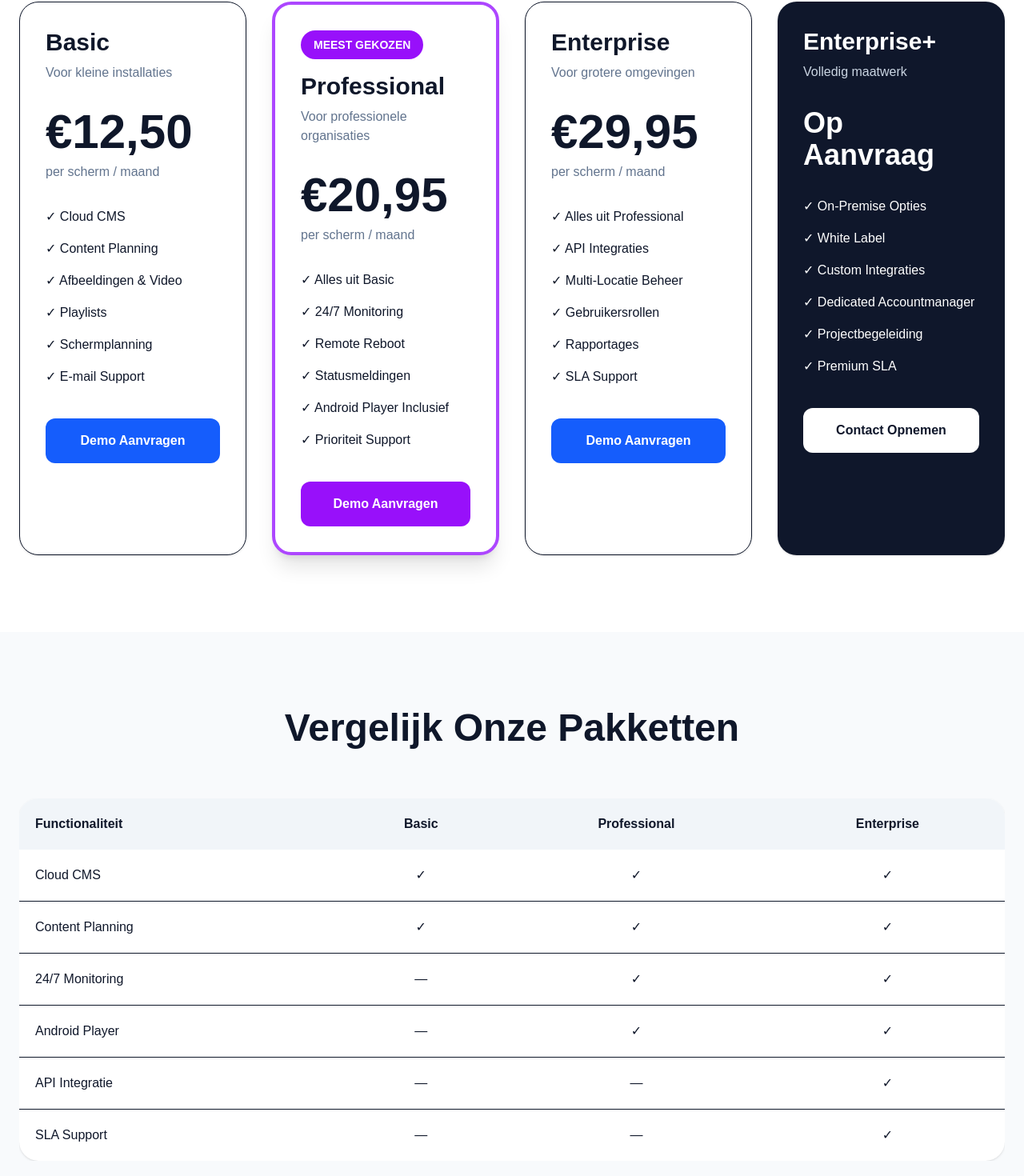
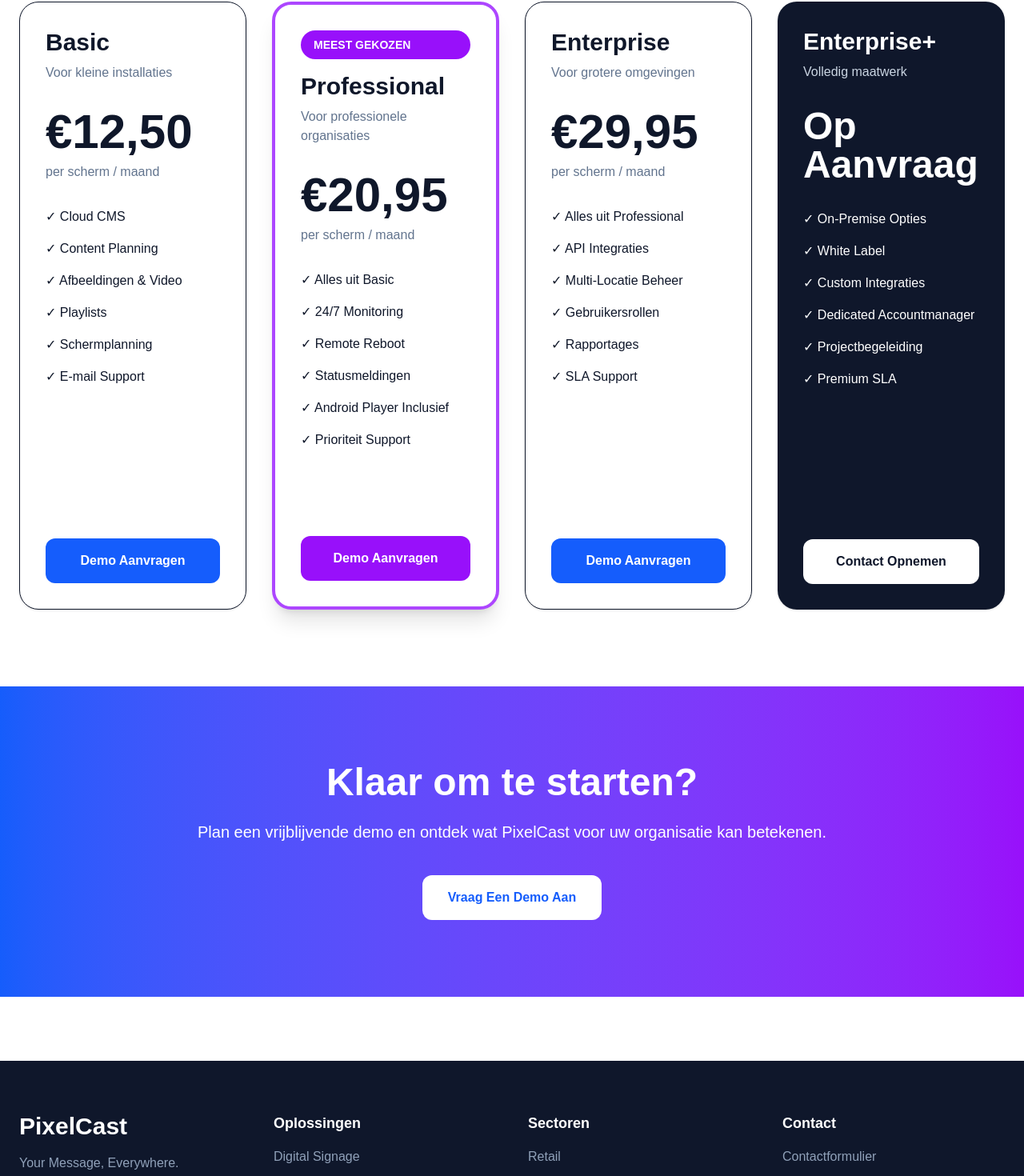
Before and after one commit to do708/pixelcast, a Next.js app: page /pricing in a window 1280 px wide. Shown: the part 634-2104 px from the top of the page at 80% size. Built offline with nearby package versions, Linux system fonts and the light colour scheme.

Commit message:
Improved navbar UX5

```diff
--- a/app/pricing/page.tsx
+++ b/app/pricing/page.tsx
@@ -31,7 +31,7 @@ export default function PricingPage() {
 
             {/* BASIC */}
 
-            <div className="bg-white border rounded-3xl p-8 shadow-sm">
+            <div className="bg-white border rounded-3xl p-8 shadow-sm flex flex-col min-h-[760px]">
 
               <h3 className="text-3xl font-bold">
                 Basic
@@ -53,7 +53,7 @@ export default function PricingPage() {
 
               </div>
 
-              <ul className="mt-8 space-y-4">
+              <ul className="mt-8 space-y-4 flex-grow">
 
                 <li>✓ Cloud CMS</li>
                 <li>✓ Content Planning</li>
@@ -66,7 +66,7 @@ export default function PricingPage() {
 
               <a
                 href="/contact"
-                className="block mt-10 text-center bg-blue-600 text-white py-4 rounded-xl font-semibold"
+                className="mt-auto text-center bg-blue-600 hover:bg-blue-700 text-white py-4 rounded-xl font-semibold transition"
               >
                 Demo Aanvragen
               </a>
@@ -75,7 +75,7 @@ export default function PricingPage() {
 
             {/* PROFESSIONAL */}
 
-            <div className="bg-white border-4 border-purple-500 rounded-3xl p-8 shadow-xl">
+            <div className="bg-white border-4 border-purple-500 rounded-3xl p-8 shadow-xl flex flex-col min-h-[760px]">
 
               <div className="inline-block bg-purple-600 text-white px-4 py-2 rounded-full text-sm font-semibold mb-4">
                 MEEST GEKOZEN
@@ -101,7 +101,7 @@ export default function PricingPage() {
 
               </div>
 
-              <ul className="mt-8 space-y-4">
+              <ul className="mt-8 space-y-4 flex-grow">
 
                 <li>✓ Alles uit Basic</li>
                 <li>✓ 24/7 Monitoring</li>
@@ -114,7 +114,7 @@ export default function PricingPage() {
 
               <a
                 href="/contact"
-                className="block mt-10 text-center bg-purple-600 text-white py-4 rounded-xl font-semibold"
+                className="mt-auto text-center bg-purple-600 hover:bg-purple-700 text-white py-4 rounded-xl font-semibold transition"
               >
                 Demo Aanvragen
               </a>
@@ -123,7 +123,7 @@ export default function PricingPage() {
 
             {/* ENTERPRISE */}
 
-            <div className="bg-white border rounded-3xl p-8 shadow-sm">
+            <div className="bg-white border rounded-3xl p-8 shadow-sm flex flex-col min-h-[760px]">
 
               <h3 className="text-3xl font-bold">
                 Enterprise
@@ -145,7 +145,7 @@ export default function PricingPage() {
 
               </div>
 
-              <ul className="mt-8 space-y-4">
+              <ul className="mt-8 space-y-4 flex-grow">
 
                 <li>✓ Alles uit Professional</li>
                 <li>✓ API Integraties</li>
@@ -158,7 +158,7 @@ export default function PricingPage() {
 
               <a
                 href="/contact"
-                className="block mt-10 text-center bg-blue-600 text-white py-4 rounded-xl font-semibold"
+                className="mt-auto text-center bg-blue-600 hover:bg-blue-700 text-white py-4 rounded-xl font-semibold transition"
               >
                 Demo Aanvragen
               </a>
@@ -167,7 +167,7 @@ export default function PricingPage() {
 
             {/* ENTERPRISE+ */}
 
-            <div className="bg-slate-900 text-white rounded-3xl p-8 shadow-sm">
+            <div className="bg-slate-900 text-white rounded-3xl p-8 shadow-sm flex flex-col min-h-[760px]">
 
               <h3 className="text-3xl font-bold">
                 Enterprise+
@@ -179,13 +179,13 @@ export default function PricingPage() {
 
               <div className="mt-8">
 
-                <span className="text-4xl font-bold">
+                <span className="text-5xl font-bold">
                   Op Aanvraag
                 </span>
 
               </div>
 
-              <ul className="mt-8 space-y-4">
+              <ul className="mt-8 space-y-4 flex-grow">
 
                 <li>✓ On-Premise Opties</li>
                 <li>✓ White Label</li>
@@ -198,7 +198,7 @@ export default function PricingPage() {
 
               <a
                 href="/contact"
-                className="block mt-10 text-center bg-white text-slate-900 py-4 rounded-xl font-semibold"
+                className="mt-auto text-center bg-white text-slate-900 py-4 rounded-xl font-semibold hover:bg-slate-100 transition"
               >
                 Contact Opnemen
               </a>
@@ -211,93 +211,26 @@ export default function PricingPage() {
 
       </section>
 
-      {/* VERGELIJKING */}
+      {/* CTA */}
 
-      <section className="bg-slate-50 py-24">
+      <section className="bg-gradient-to-r from-blue-600 to-purple-600 py-24 text-white">
 
-        <div className="max-w-7xl mx-auto px-6">
+        <div className="max-w-4xl mx-auto text-center px-6">
 
-          <h2 className="text-5xl font-bold text-center mb-16">
-            Vergelijk Onze Pakketten
+          <h2 className="text-5xl font-bold">
+            Klaar om te starten?
           </h2>
 
-          <div className="overflow-x-auto">
+          <p className="text-xl mt-6">
+            Plan een vrijblijvende demo en ontdek wat PixelCast voor uw organisatie kan betekenen.
+          </p>
 
-            <table className="w-full bg-white rounded-3xl overflow-hidden shadow">
-
-              <thead className="bg-slate-100">
-
-                <tr>
-
-                  <th className="p-5 text-left">
-                    Functionaliteit
-                  </th>
-
-                  <th className="p-5">
-                    Basic
-                  </th>
-
-                  <th className="p-5">
-                    Professional
-                  </th>
-
-                  <th className="p-5">
-                    Enterprise
-                  </th>
-
-                </tr>
-
-              </thead>
-
-              <tbody>
-
-                <tr className="border-b">
-                  <td className="p-5">Cloud CMS</td>
-                  <td className="text-center">✓</td>
-                  <td className="text-center">✓</td>
-                  <td className="text-center">✓</td>
-                </tr>
-
-                <tr className="border-b">
-                  <td className="p-5">Content Planning</td>
-                  <td className="text-center">✓</td>
-                  <td className="text-center">✓</td>
-                  <td className="text-center">✓</td>
-                </tr>
-
-                <tr className="border-b">
-                  <td className="p-5">24/7 Monitoring</td>
-                  <td className="text-center">—</td>
-                  <td className="text-center">✓</td>
-                  <td className="text-center">✓</td>
-                </tr>
-
-                <tr className="border-b">
-                  <td className="p-5">Android Player</td>
-                  <td className="text-center">—</td>
-                  <td className="text-center">✓</td>
-                  <td className="text-center">✓</td>
-                </tr>
-
-                <tr className="border-b">
-                  <td className="p-5">API Integratie</td>
-                  <td className="text-center">—</td>
-                  <td className="text-center">—</td>
-                  <td className="text-center">✓</td>
-                </tr>
-
-                <tr>
-                  <td className="p-5">SLA Support</td>
-                  <td className="text-center">—</td>
-                  <td className="text-center">—</td>
-                  <td className="text-center">✓</td>
-                </tr>
-
-              </tbody>
-
-            </table>
-
-          </div>
+          <a
+            href="/contact"
+            className="inline-block mt-10 bg-white text-blue-600 px-8 py-4 rounded-xl font-bold"
+          >
+            Vraag Een Demo Aan
+          </a>
 
         </div>
 
```
